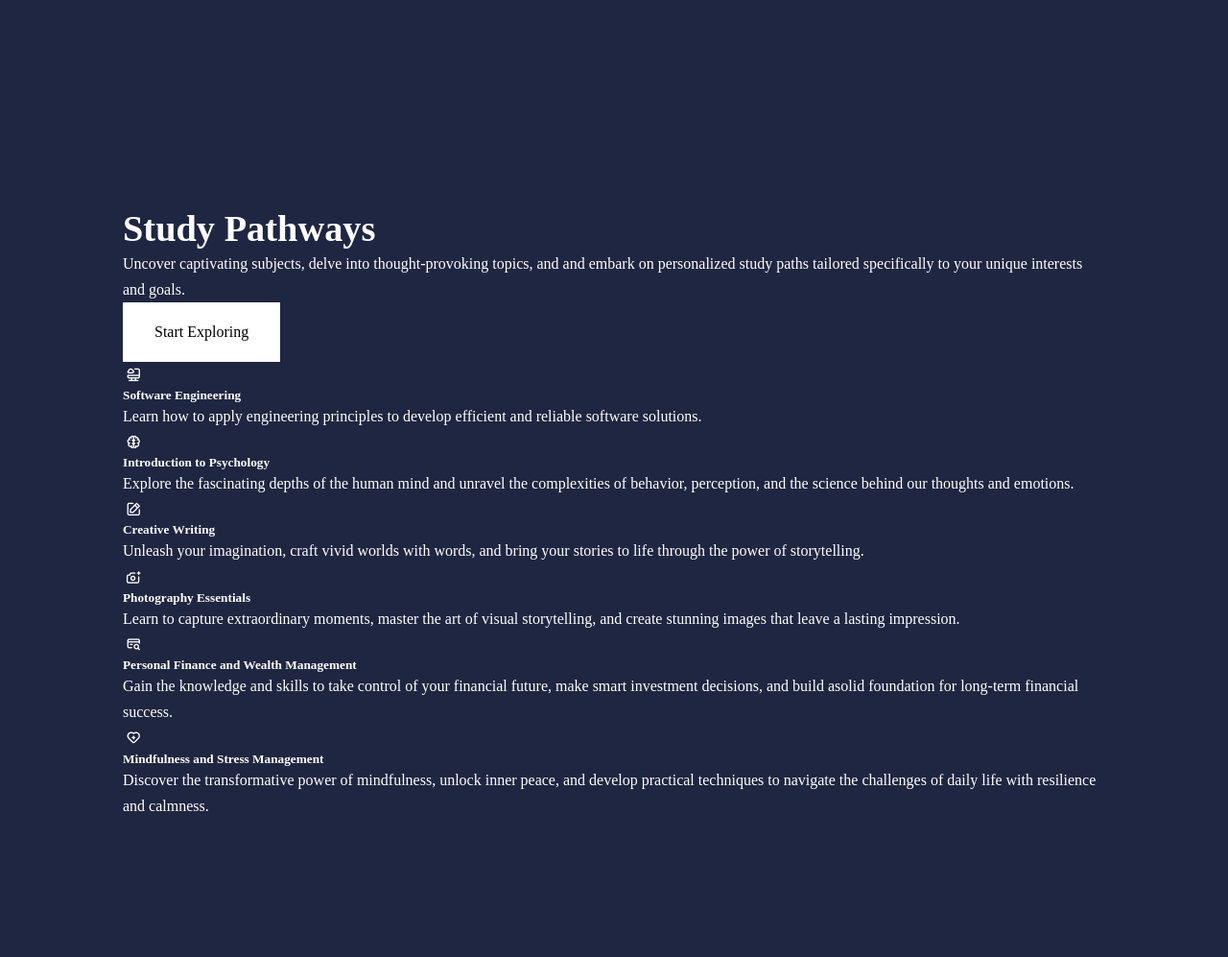
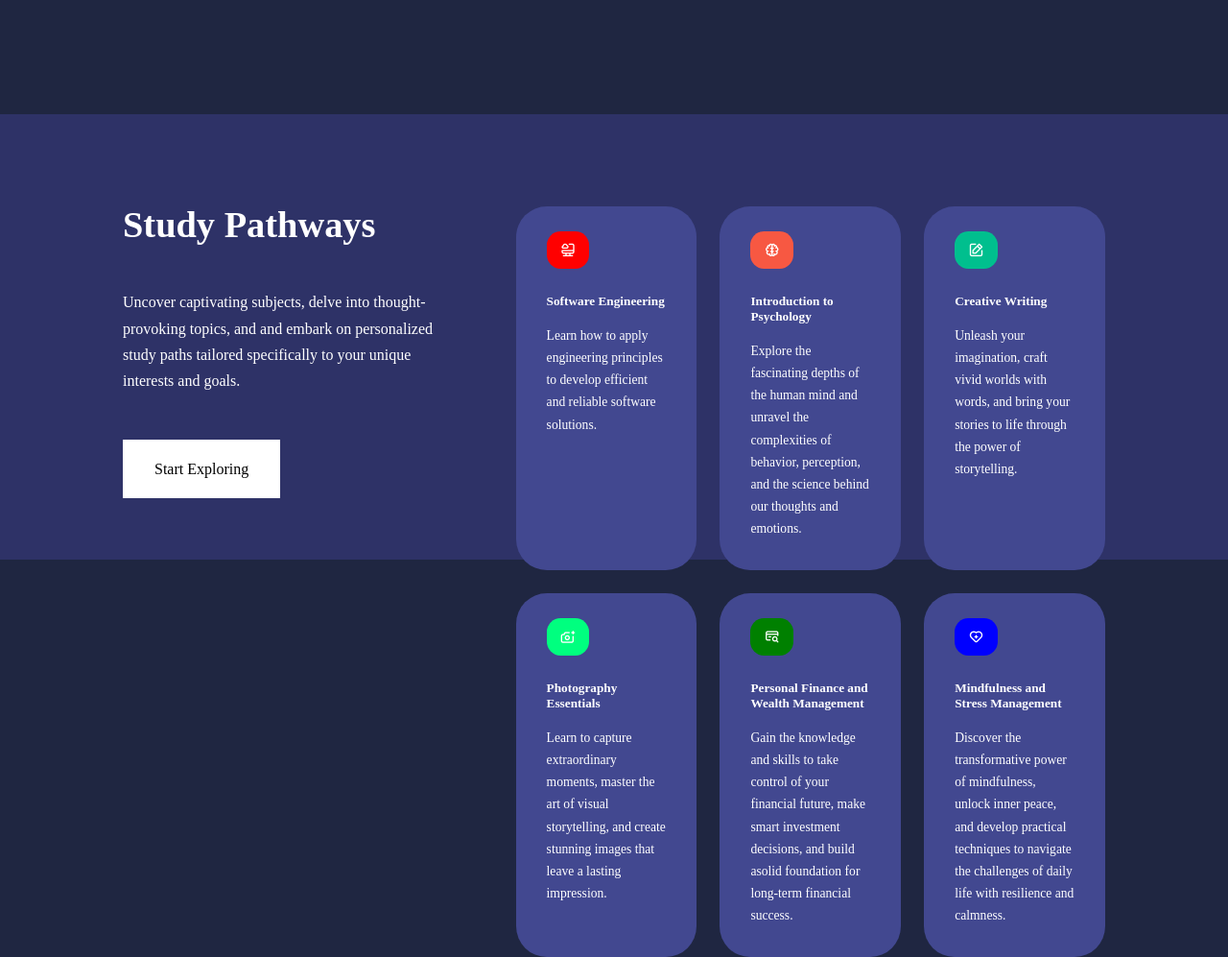
Before and after one commit to Learnopolia/learnopolia.github.io, a plain HTML site: page index.html in a window 1280 px wide. Shown: the part 521-1518 px from the top of the page at 96% size. Before the commit the page ends 1470 px from the top, so only its background shows below. Drawn offline with nearby package versions, Linux system fonts and the light colour scheme; a web font is replaced by a local one.

Commit message:
Update styles.css

```diff
--- a/css/style.css
+++ b/css/style.css
@@ -10,7 +10,7 @@
 
 :root {
     /* Declare variables for easier access */
-    --color-primary: #686bfb;    /* Former value was #6c63ff */
+    --color-primary: #6c63ff;    /* Former value was #6c63ff */
     --color-success: #00bf8e;
     --color-warning: #f7c94b;
     --color-danger: #f75842;
@@ -161,3 +161,87 @@ header {
 .header__left p {
     margin: 1rem 0 2.4rem;
 }
+
+/* CATEGORIES */
+.categories {
+    background: var(--color-bg1);
+    height: 29rem; /* Previously 29rem */
+}
+
+.categories h1 {
+    line-height: 1;
+    margin-bottom: 3rem;
+}
+
+.categories__container {
+    display: grid;
+    grid-template-columns: 40% 60%;
+    /* gap: 4rem; */
+}
+
+.categories__left {
+    margin-right: 4rem;
+}
+
+.categories__left p {
+    margin: 1rem 0 3rem;
+}
+
+.categories__right {
+    display: grid;
+    grid-template-columns: repeat(3, 1fr);
+    gap: 1.5rem; /* Formerly 1.2rem */
+}
+
+.category {
+    background: var(--color-bg2);
+    padding: 2rem;
+    border-radius: 2rem;
+    transition: var(--transition);
+}
+
+/* The hover effect when selecting categories */
+.category:hover {
+    box-shadow: 0 3rem 3rem #c0c0c0;
+    z-index: 1;
+}
+
+.category:nth-child(1) .category__icon {
+    background: red;
+}
+
+/* Changed icon color */
+.category:nth-child(2) .category__icon {
+    background: var(--color-danger);
+}
+
+.category:nth-child(3) .category__icon {
+    background: var(--color-success);
+}
+
+/* Changed icon color */
+.category:nth-child(4) .category__icon {
+    background: springgreen;
+}
+
+.category:nth-child(5) .category__icon {
+    background: green;
+}
+.category:nth-child(6) .category__icon {
+    background: blue;
+}
+
+.category__icon {
+    background: var(--color--primary);
+    padding: 0.7rem;
+    border-radius: 0.9rem;
+}
+
+.category h5 {
+    margin: 2rem 0 1rem;
+
+}
+
+.category p {
+    font-size: 0.85rem
+}
```
